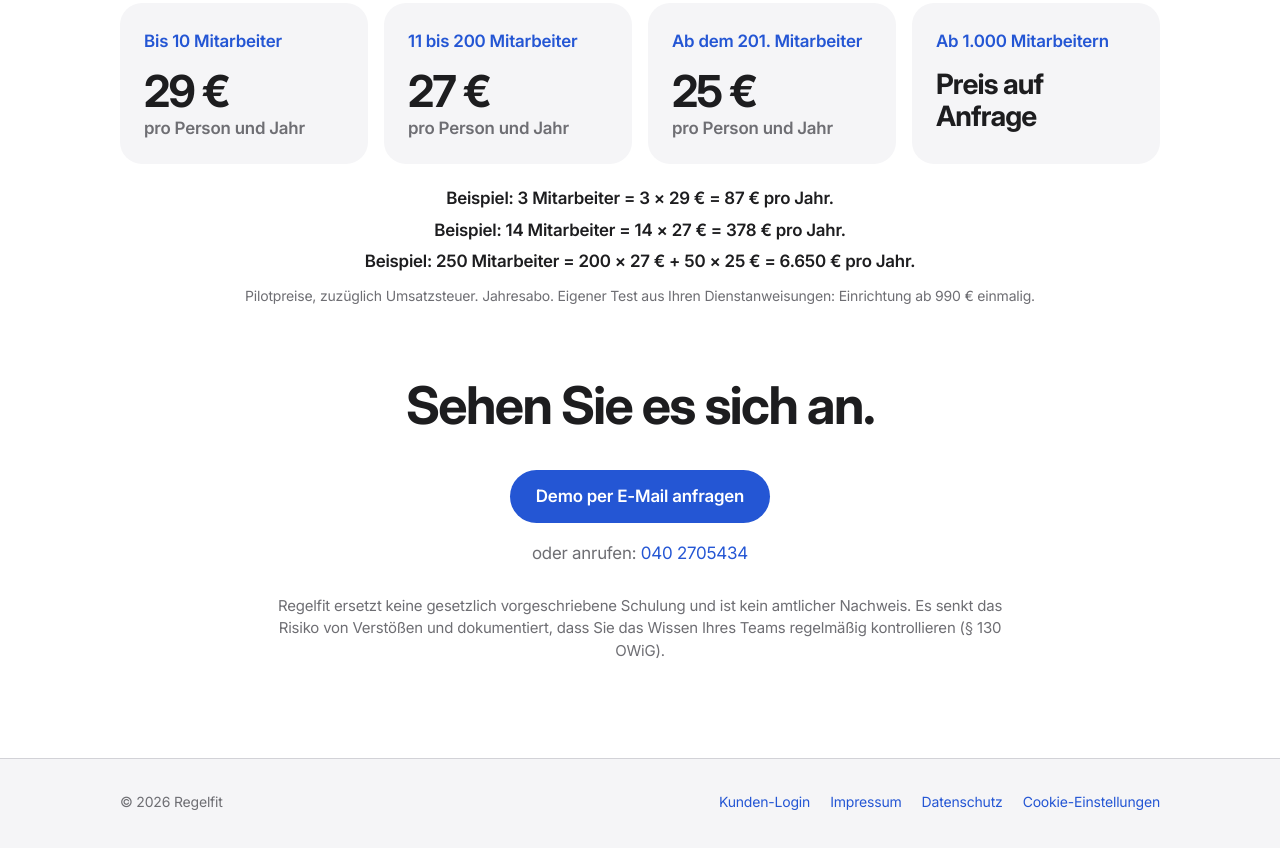
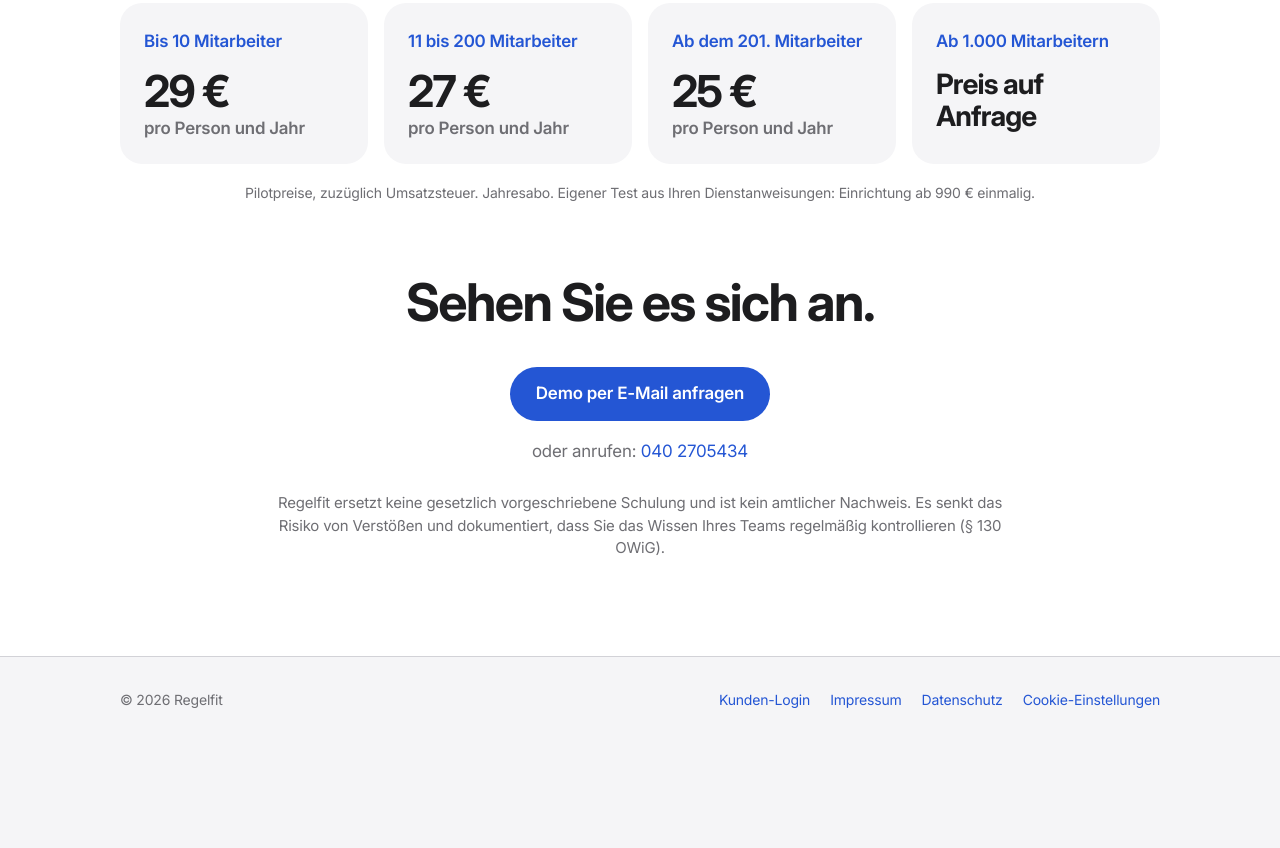
Before and after one commit to martinleen777/staff-test-website, a plain HTML site: page index.html in a window 1280 px wide. Shown: the part 2654-3502 px from the top of the page. After the commit the page ends 3412 px from the top, so only its background shows below. Drawn offline with Linux system fonts and the light colour scheme.

Commit message:
Prices: remove the calculation examples
Co-Authored-By: Claude Fable 5.2 <noreply@anthropic.com>
Claude-Session: https://claude.ai/code/session_01AjzozCbvbqdnVvW8aizVMS

```diff
--- a/index.html
+++ b/index.html
@@ -185,10 +185,7 @@
       <div class="card price"><p class="who">Ab dem 201. Mitarbeiter</p><p class="amount">25 € <small>pro Person und Jahr</small></p></div>
       <div class="card price"><p class="who">Ab 1.000 Mitarbeitern</p><p class="amount text">Preis auf Anfrage</p></div>
     </div>
-    <p class="example center">Beispiel: 3 Mitarbeiter = 3&nbsp;×&nbsp;29&nbsp;€ = 87&nbsp;€ pro Jahr.</p>
-    <p class="example center" style="margin-top:6px">Beispiel: 14 Mitarbeiter = 14&nbsp;×&nbsp;27&nbsp;€ = 378&nbsp;€ pro Jahr.</p>
-    <p class="example center" style="margin-top:6px">Beispiel: 250 Mitarbeiter = 200&nbsp;×&nbsp;27&nbsp;€ + 50&nbsp;×&nbsp;25&nbsp;€ = 6.650&nbsp;€ pro Jahr.</p>
-    <p class="fine center" style="margin-top:10px">Pilotpreise, zuzüglich Umsatzsteuer. Jahresabo. Eigener Test aus Ihren Dienstanweisungen: Einrichtung ab 990&nbsp;€ einmalig.</p>
+    <p class="fine center" style="margin-top:18px">Pilotpreise, zuzüglich Umsatzsteuer. Jahresabo. Eigener Test aus Ihren Dienstanweisungen: Einrichtung ab 990&nbsp;€ einmalig.</p>
     <div id="kontakt" class="contact" style="margin-top:72px">
       <h2>Sehen Sie es sich an.</h2>
       <a class="btn" href="mailto:merkurzeit@gmail.com?subject=Demo-Anfrage%20Regelfit&amp;body=Guten%20Tag%2C%0A%0Aich%20interessiere%20mich%20f%C3%BCr%20eine%20Demo%20von%20Regelfit.%0A%0AUnternehmen%3A%20%0ABranche%3A%20%0AAnzahl%20Mitarbeiter%3A%20%0ATelefon%20f%C3%BCr%20R%C3%BCckruf%3A%20%0A%0AMit%20freundlichen%20Gr%C3%BC%C3%9Fen">Demo per E-Mail anfragen</a>
```
